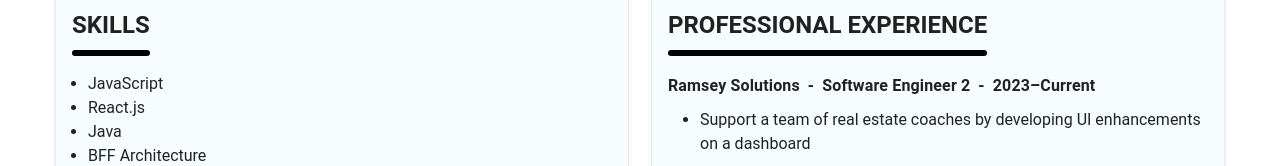
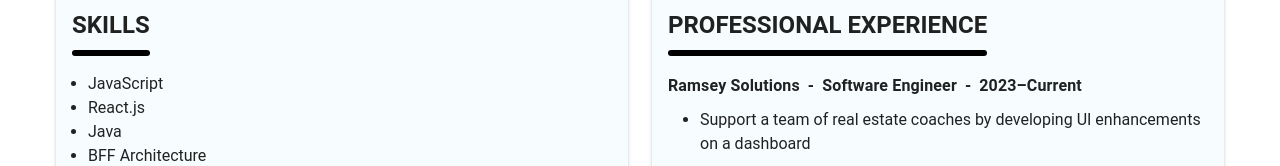
Before and after one commit to dbcastillo/portfolio2025, a Vue app: page / in a window 1280 px wide. Shown: the part 588-754 px from the top of the page. Built offline with nearby package versions, Linux system fonts and the light colour scheme.

Commit message:
Update ramsey

```diff
--- a/src/App.vue
+++ b/src/App.vue
@@ -126,7 +126,7 @@
               <p class="mb-2 text-subtitle-1 font-weight-bold">
                 <span>Ramsey Solutions</span>
                 <span class="mx-2">-</span>
-                <span>Software Engineer 2</span>
+                <span>Software Engineer</span>
                 <span class="mx-2">-</span>
                 <span>2023–Current</span>
               </p>
```
